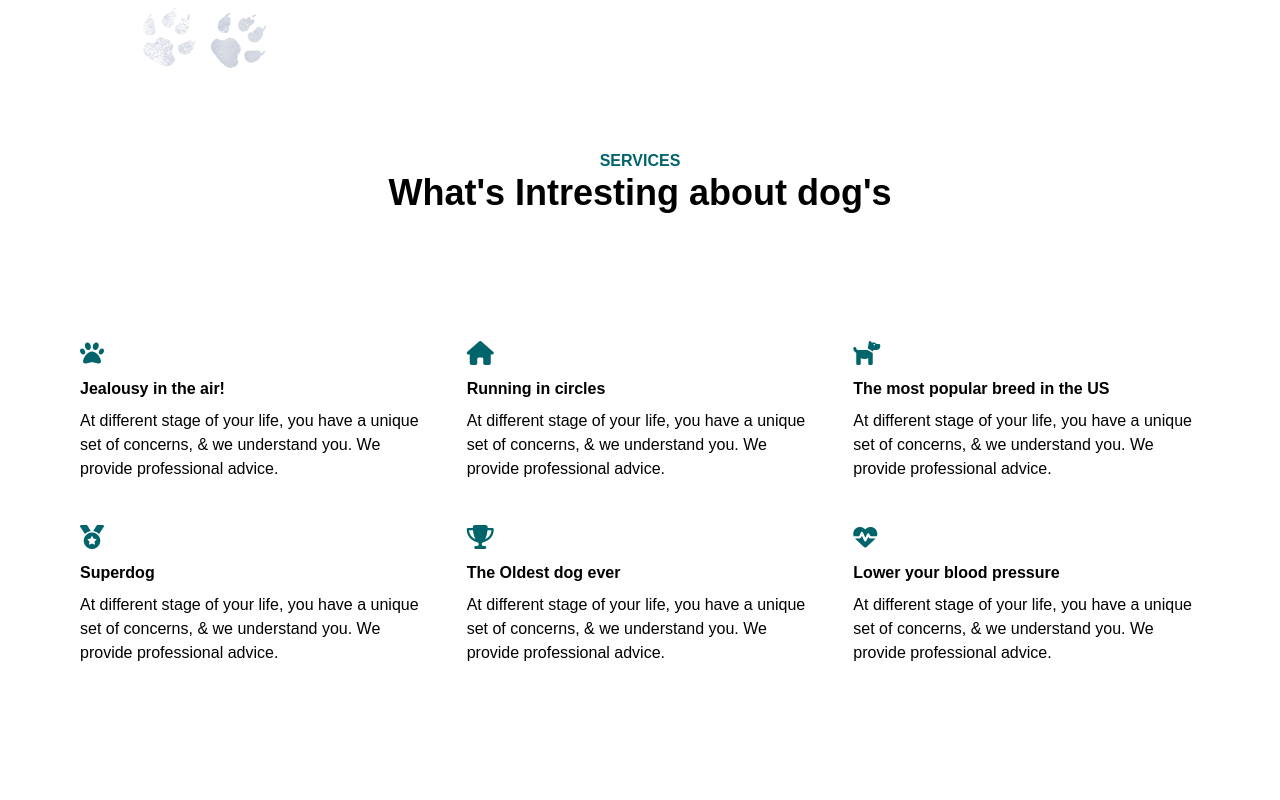
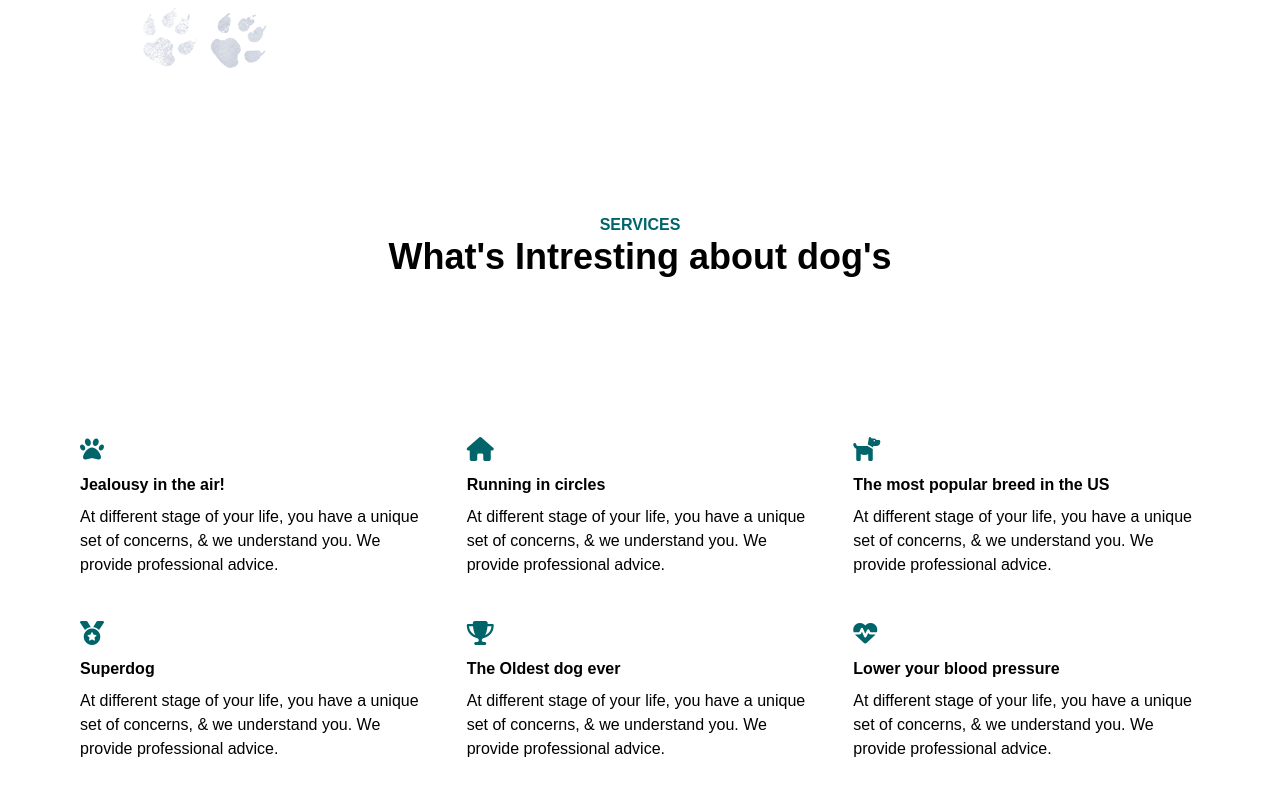
Before and after one commit to Pasindu-Peiris/tailwind-css-mobile-responsive, a React (Create React App) app in the folder client/: page / in a window 1280 px wide. Shown: the part 1380-2180 px from the top of the page. Built offline with nearby package versions, Linux system fonts and the light colour scheme.

Commit message:
Update Homesection4.jsx

```diff
--- a/client/src/pages/Homesection4.jsx
+++ b/client/src/pages/Homesection4.jsx
@@ -2,7 +2,7 @@ import React from 'react'
 
 const Homesection4 = () => {
     return (
-        <div className=' w-[100%] h-[80vh] xl:mt-5 grid flex-col justify-center items-center'>
+        <div className=' w-[100%] h-[80vh] md:min-h-[100vh] md:py-12 xl:mt-5 grid flex-col justify-center items-center'>
 
             <div className="text-content grid justify-center items-center text-center">
 
@@ -10,7 +10,7 @@ const Homesection4 = () => {
                 <h1 className=' font-bold text-4xl'>What's Intresting about dog's</h1>
             </div>
 
-            <div className="w-[100%]  service-block grid xl:grid-cols-3 items-center justify-center gap-10 p-20 md:grid-cols-2 ">
+            <div className="w-[100%]  service-block grid xl:grid-cols-3 items-center justify-center xl:gap-10 md:gap-5 md:p-10 xl:p-20 md:grid-cols-2 ">
 
                 <div className="service-boxes">
                     <div className="icon">
```
